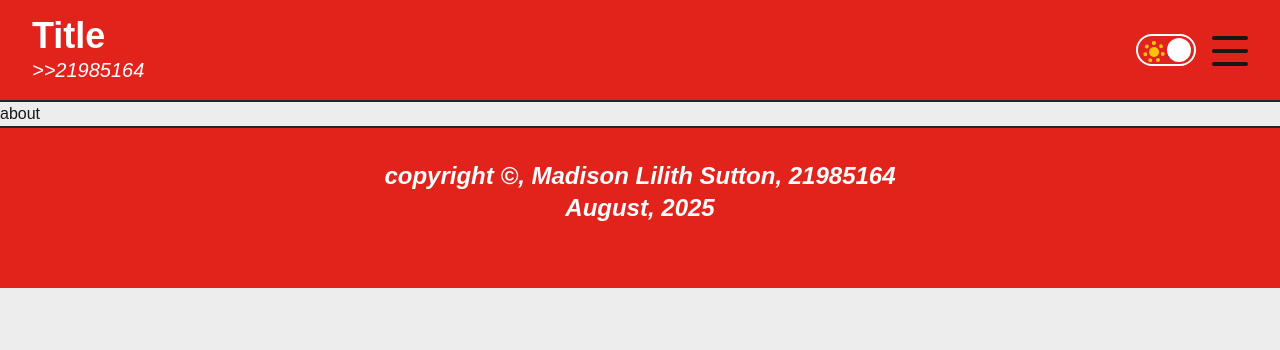
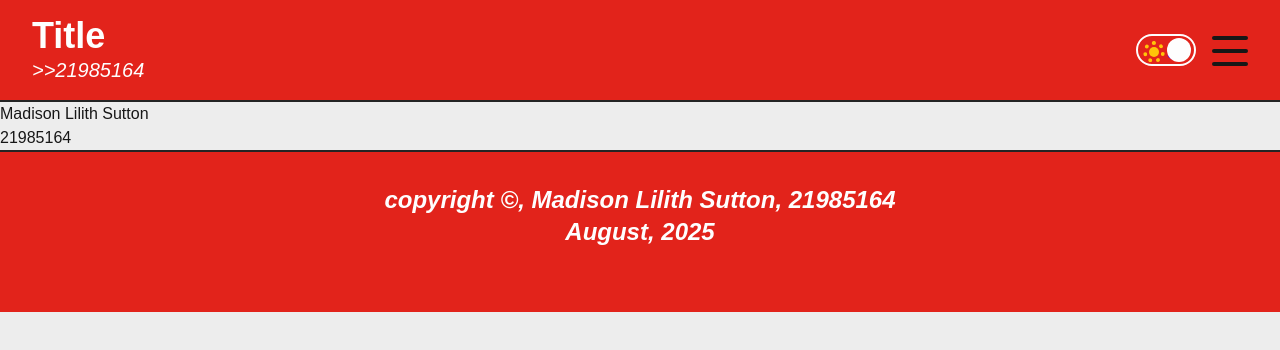
Before and after one commit to ml-sutton/cse3cwa_assignment1, a Next.js app in the folder code/: page /about in a window 1280 px wide. Shown: the top 350 px of the page. Built offline with nearby package versions, Linux system fonts and the light colour scheme.

Commit message:
working on about page will need to sort out video

```diff
--- a/code/app/about/page.tsx
+++ b/code/app/about/page.tsx
@@ -1,3 +1,5 @@
+import { MainCard } from "../../components/about/mainCard";
+
 export default function AboutPage() {
-  return (<>about</>);
+  return (<MainCard />);
 }
--- /dev/null
+++ b/code/components/about/headers/stylisedHeader.tsx
@@ -0,0 +1,14 @@
+"use client"
+import React, { useState, useEffect } from "react";
+
+interface StylizedH1PropTypes {
+  text: string;
+}
+
+export const StylizedHeader: React.FC<StylizedH1PropTypes> = ({ text }) => {
+  return (
+    <div className="">
+      {text}
+    </div>
+  )
+};
--- /dev/null
+++ b/code/components/about/headers/stylisedSubheader.tsx
@@ -0,0 +1,3 @@
+export const StylizedSubheader: React.FC = () => {
+  return <div className=""></div>
+}
--- /dev/null
+++ b/code/components/about/mainCard.tsx
@@ -0,0 +1,8 @@
+import { StylizedHeader } from "./headers/stylisedHeader"
+
+export const MainCard: React.FC = () => {
+  return (<div>
+    <StylizedHeader text="Madison Lilith Sutton" />
+    <h2>21985164</h2>
+  </div>)
+}
--- /dev/null
+++ b/code/components/about/repoStats.tsx
@@ -0,0 +1,11 @@
+
+
+export const RepoStats: React.FC = () => {
+
+  return (
+    <div>
+
+
+    </div>
+  )
+}
```
